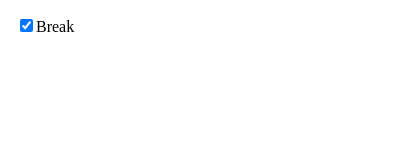
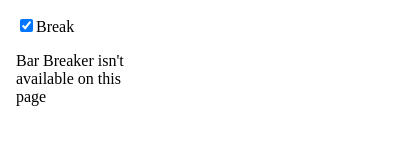
Before and after one commit to ris58h/bar-breaker, a browser extension: page extension/popup/popup.html in a window 400 px wide. Drawn offline with Linux system fonts and the light colour scheme.

Commit message:
'Not available' stub.

```diff
--- a/extension/popup/popup.css
+++ b/extension/popup/popup.css
@@ -1,8 +1,15 @@
+body {
+    width: 150px;
+}
+
 #main {
     margin: 16px 0;
-    width: 150px;
 }
 
 #main > * {
     margin: 8px;
 }
+
+#not-available-stub {
+    margin: 16px 8px;
+}
--- a/extension/popup/popup.html
+++ b/extension/popup/popup.html
@@ -9,6 +9,7 @@
         <div id="message"></div>
         <label><input id="enabled" type="checkbox" name="enabled" checked>Break</label>
     </div>
+    <div id="not-available-stub">Bar Breaker isn't available on this page</div>
 
     <script src="popup.js"></script>
 </body>
--- a/extension/popup/popup.js
+++ b/extension/popup/popup.js
@@ -3,6 +3,7 @@
         const tabId = tabs[0].id
         chrome.tabs.sendMessage(tabId, { type : 'getNumBroken' }, function (response) {
             if (response) {
+                document.getElementById('not-available-stub').style.display = 'none'
                 updateMessage(response.data)
                 chrome.runtime.onMessage.addListener(function(message, sender) {
                     if (sender.tab.id == tabId) {
```
